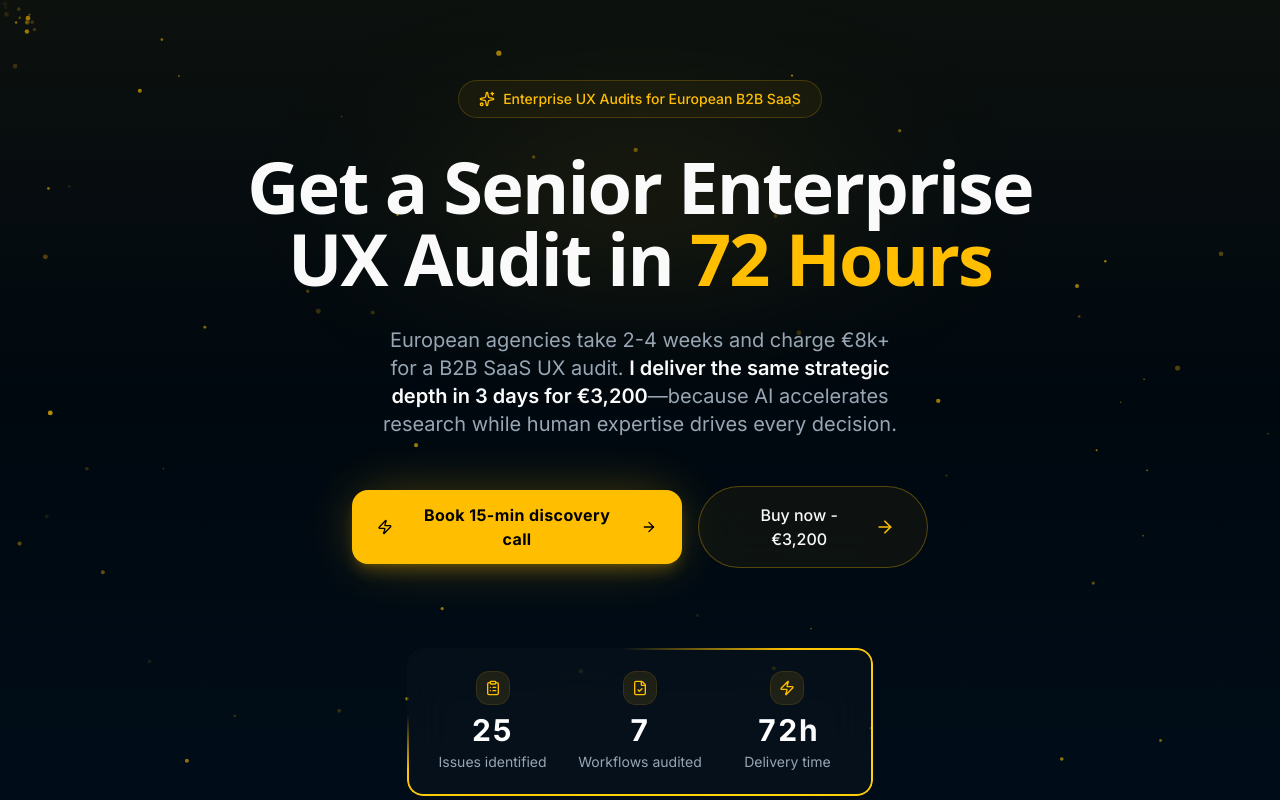
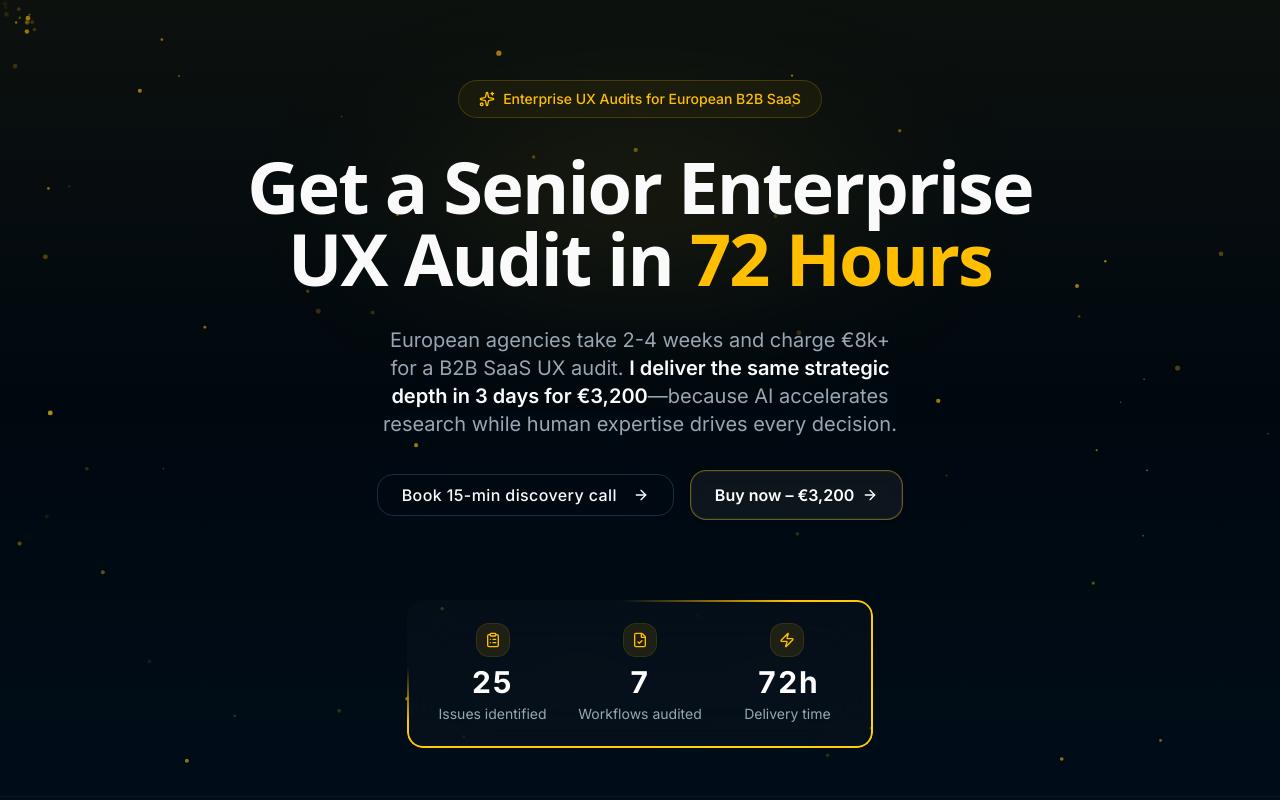
Before and after one commit to bry-the-guy/uxaudit, a Next.js app: page / in a window 1280 px wide. Shown: the top 800 px of the page. Built offline with nearby package versions, Linux system fonts and the light colour scheme; a web font is replaced by a local one.

Commit message:
Update page.tsx

```diff
--- a/app/page.tsx
+++ b/app/page.tsx
@@ -155,38 +155,40 @@ const fadeUp = {
             </span>
             —because AI accelerates research while human expertise drives every decision.
           </motion.p>
+{/* CTA group — same styling, fixed layout */}
 <motion.div
   {...fadeUp}
-  transition={{ ...fadeUp.transition, delay: 0.3 }}
-  className="flex w-full max-w-xl flex-col sm:flex-row items-center gap-4 mt-4"
+  transition={{ ...fadeUp.transition, delay: 0.15 }}
+  className="flex w-full max-w-2xl flex-col gap-4 sm:flex-row sm:justify-center"
 >
-  <div className="relative w-full sm:w-auto">
-    <div className="absolute inset-0 blur-xl bg-primary/30 rounded-full animate-pulse" />
-    <ShinyButton
-      onClick={() =>
-        window.open(
-          "https://calendly.com/bryan-r-engle/15-minute-discovery-call-b2b-ux-audit",
-          "_blank"
-        )
-      }
-      className="w-full sm:w-auto justify-center relative px-6 py-3 text-base font-bold shadow-lg shadow-primary/20 bg-primary text-black border-primary/50"
-    >
-      <Zap className="h-4 w-4 mr-2 text-black" />
+  {/* Primary CTA */}
+  <button
+    onClick={() =>
+      document.getElementById("book")?.scrollIntoView({ behavior: "smooth" })
+    }
+    className="w-full sm:w-auto"
+  >
+    <ShinyButton className="w-full sm:w-auto justify-center">
       Book 15-min discovery call
-      <ArrowRight className="h-4 w-4 ml-2 text-black" />
+      <ArrowRight className="ml-2 h-4 w-4" />
     </ShinyButton>
-  </div>
+  </button>
 
-  <a
-    href="https://buy.stripe.com/cNibJ3a1jcYzbqtbd7gbm01"
-    target="_blank"
-    rel="noreferrer"
-    className="w-full sm:w-auto inline-flex items-center justify-center gap-2 rounded-full border border-primary/30 bg-primary/5 backdrop-blur-xl px-8 py-4 text-base font-medium hover:bg-primary/10 hover:border-primary/40 transition-colors"
+  {/* Secondary CTA */}
+  <button
+    onClick={() =>
+      document.getElementById("pricing")?.scrollIntoView({ behavior: "smooth" })
+    }
+    className="w-full sm:w-auto inline-flex items-center justify-center rounded-2xl
+               border border-yellow-400/40 bg-white/5 px-6 py-3 text-base font-semibold text-white
+               shadow-[inset_0_0_0_1px_rgba(255,255,255,0.06)] ring-1 ring-black/10 backdrop-blur
+               transition hover:bg-white/7.5"
   >
-    Buy now - €3,200
-    <ArrowRight className="h-5 w-5 text-primary" />
-  </a>
+    Buy now – €3,200
+    <ArrowRight className="ml-2 h-4 w-4" />
+  </button>
 </motion.div>
+
 
 
           {/* Hero stats */}
```
